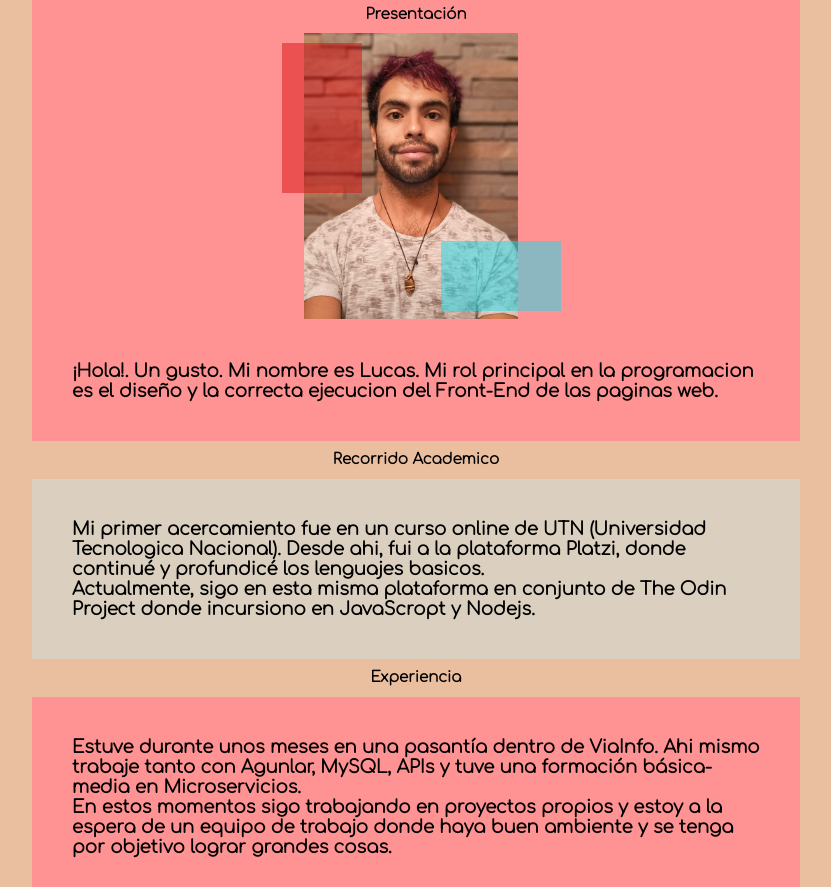
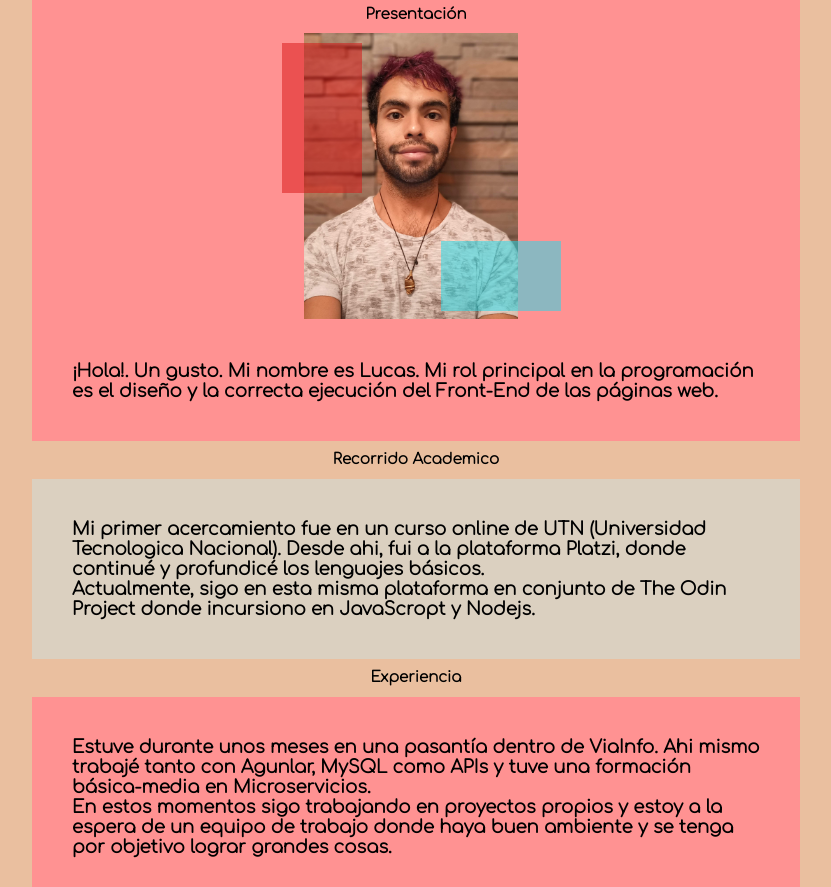
Before and after one commit to LuH3ss/Front-End-Web, a plain HTML site: page index.html in a window 1280 px wide. Shown: the part 65-952 px from the top of the page, without its empty margins (224-1055 px from the left). Drawn offline with Linux system fonts and the light colour scheme.

Commit message:
Update index.html
Correciones de ortografía

```diff
--- a/index.html
+++ b/index.html
@@ -30,7 +30,7 @@
         <div class="marco2"></div>
     </div>
     <div class="--presentacion-text">
-        <p>¡Hola!. Un gusto. Mi nombre es Lucas. Mi rol principal en la programacion es el diseño y la correcta ejecucion del Front-End de las paginas web.</p>
+        <p>¡Hola!. Un gusto. Mi nombre es Lucas. Mi rol principal en la programación es el diseño y la correcta ejecución del Front-End de las páginas web.</p>
     </div>
 
 </section>
@@ -39,7 +39,7 @@
         <h2>Recorrido Academico</h2>
     </div>
     <div class="--formacion-text">
-        <p>Mi primer acercamiento fue en un curso online de UTN (Universidad Tecnologica Nacional). Desde ahi, fui a la plataforma Platzi, donde continué y profundicé los lenguajes basicos.</p>
+        <p>Mi primer acercamiento fue en un curso online de UTN (Universidad Tecnologica Nacional). Desde ahi, fui a la plataforma Platzi, donde continué y profundicé los lenguajes básicos.</p>
         <p>Actualmente, sigo en esta misma plataforma en conjunto de The Odin Project donde incursiono en JavaScropt y Nodejs.</p>
     </div>
 </section>
@@ -47,7 +47,7 @@
 <div class="--experiencia-title">
     <h2>Experiencia</h2>
 </div>
-<div class="--experiencia-text"><p>Estuve durante unos meses en una pasantía dentro de ViaInfo. Ahi mismo trabaje tanto con Agunlar, MySQL,  APIs y tuve una formación básica-media en Microservicios.</p>
+<div class="--experiencia-text"><p>Estuve durante unos meses en una pasantía dentro de ViaInfo. Ahi mismo trabajé tanto con Agunlar, MySQL como  APIs y tuve una formación básica-media en Microservicios.</p>
 <p>En estos momentos sigo trabajando en proyectos propios y estoy a la espera de un equipo de trabajo donde haya buen ambiente y se tenga por objetivo lograr grandes cosas.</p></div>
 </section>
     </main>
```
